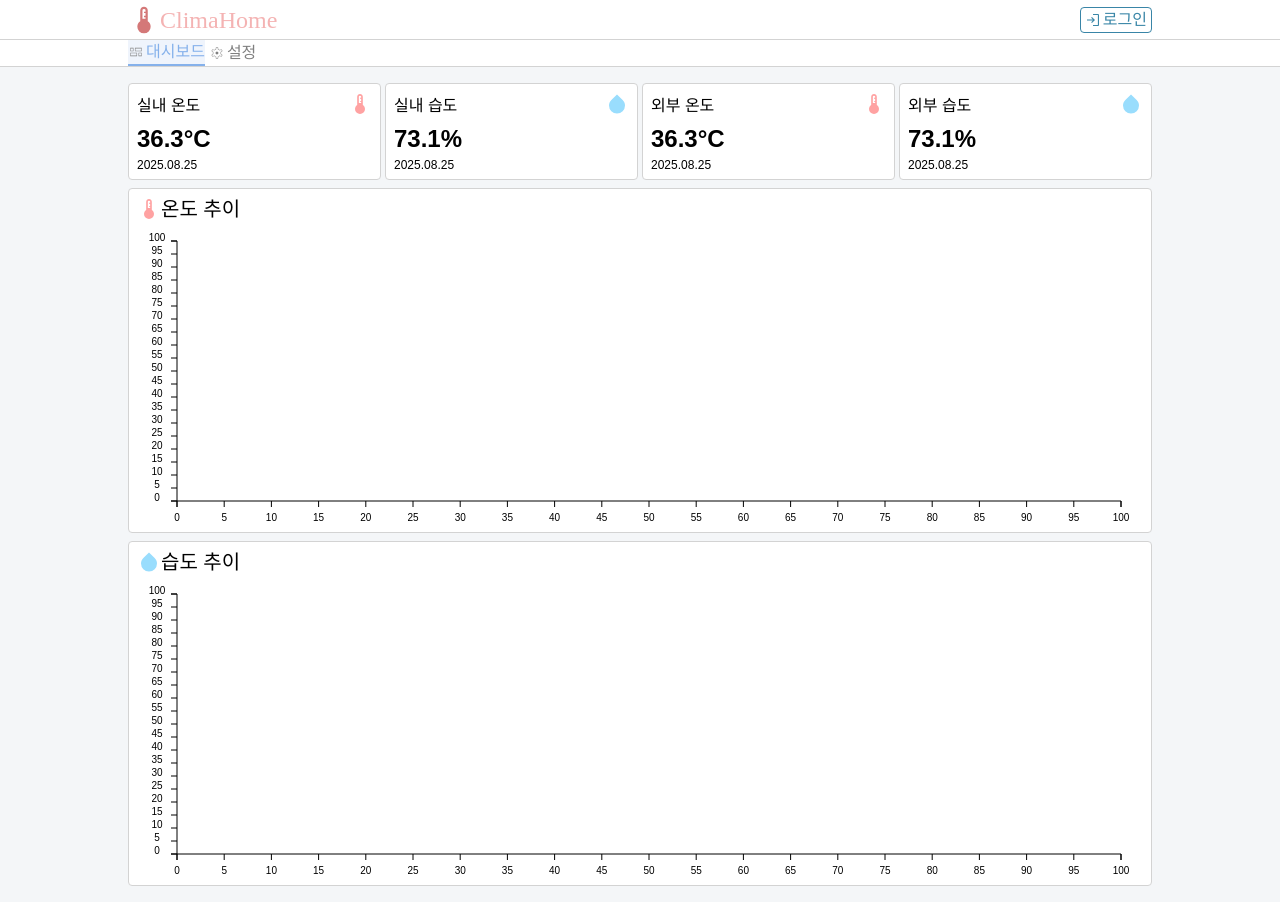
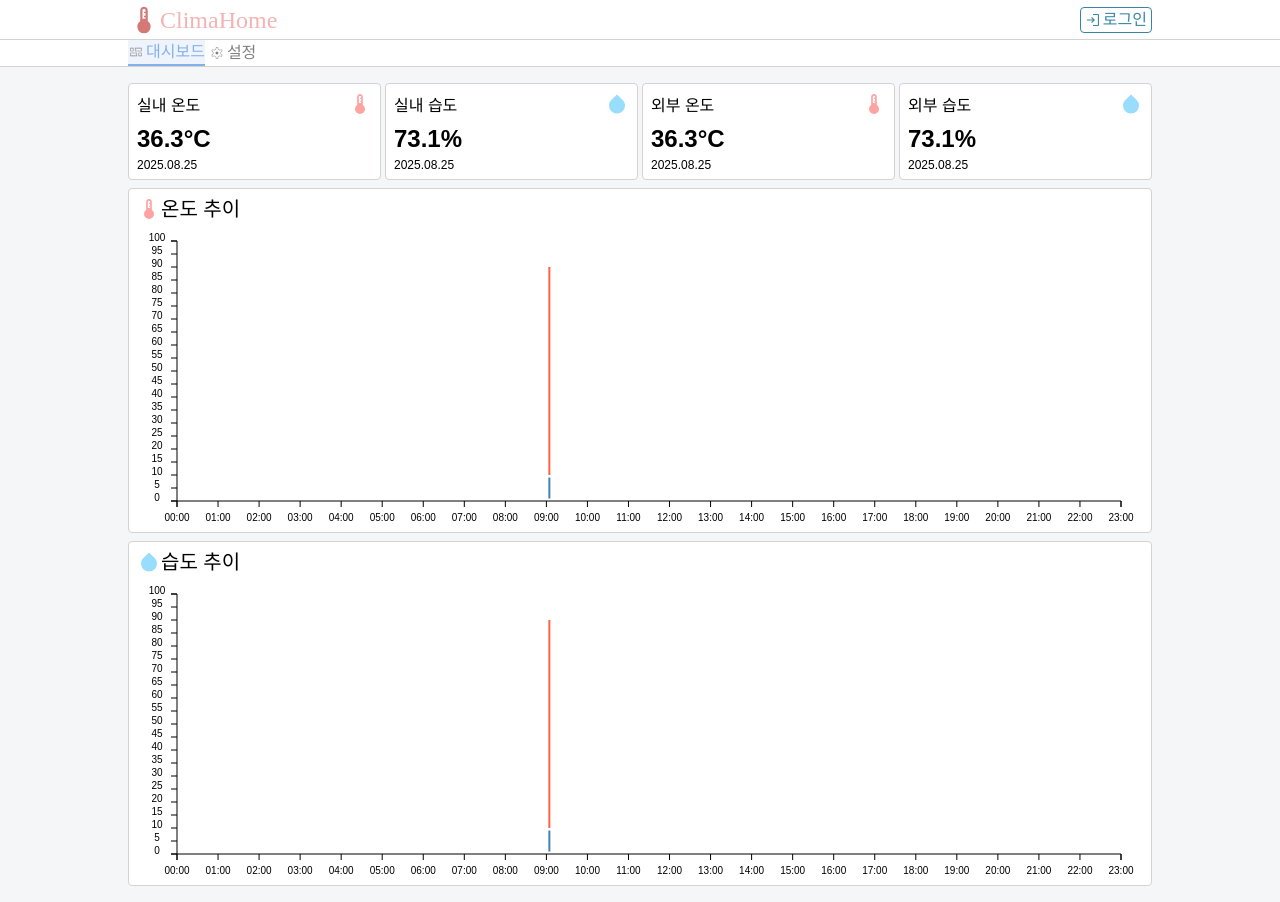
Before and after one commit to ShinSeongCheol/home-monitor, a React (Vite) app in the folder frontend/: page / in a window 1280 px wide. Built offline with nearby package versions, Linux system fonts and the light colour scheme; what ag-grid-community would draw is missing.

Commit message:
💄 feat '라인 차트 컴포넌트'
- x축 시간 변경
- data전달 해서 표시되도록 변경

```diff
--- a/frontend/src/Dashboard.tsx
+++ b/frontend/src/Dashboard.tsx
@@ -4,13 +4,50 @@ import LineChartComponent from './components/LineChartComponent';
 import HumiditySVG from './assets/humidity.svg?react';
 import TemeratureSVG from './assets/device_thermostat.svg?react'
 
+export type Data = {
+    x: Date;
+    y: number;
+};
+
+export type Datasets = {
+    name: string;
+    data: Data[];
+    color: string
+}
+
 const Dashboard = () => {
+
+    const data1: Data[] = [
+        { x: new Date(), y: 1 },
+        { x: new Date(), y: 3 },
+        { x: new Date(), y: 2 },
+        { x: new Date(), y: 6 },
+        { x: new Date(), y: 5 },
+        { x: new Date(), y: 9 },
+    ];
+
+    const data2: Data[] = [
+        { x: new Date(), y: 10 },
+        { x: new Date(), y: 30 },
+        { x: new Date(), y: 20 },
+        { x: new Date(), y: 60 },
+        { x: new Date(), y: 50 },
+        { x: new Date(), y: 90 },
+    ];
+
+    const datasets: Datasets[] = [
+        { name: "A", data: data1, color: "steelblue" },
+        { name: "B", data: data2, color: "tomato" }
+    ];
+
+    console.log(datasets);
+
     return (
         <main className={styles.main}>
             <section className={styles.section}>
                 <WeatherComponent></WeatherComponent>
-                <LineChartComponent title='온도 추이' icon={<TemeratureSVG width={"24px"} height={"24px"} fill='#ffa2a2ff'/>}></LineChartComponent>
-                <LineChartComponent title='습도 추이' icon={<HumiditySVG width={"24px"} height={"24px"} fill='#99ddfdff'/>}></LineChartComponent>
+                <LineChartComponent title='온도 추이' icon={<TemeratureSVG width={"24px"} height={"24px"} fill='#ffa2a2ff' />} datasets={datasets}></LineChartComponent>
+                <LineChartComponent title='습도 추이' icon={<HumiditySVG width={"24px"} height={"24px"} fill='#99ddfdff' />} datasets={datasets}></LineChartComponent>
             </section>
         </main>
     );
--- a/frontend/src/components/LineChartComponent.tsx
+++ b/frontend/src/components/LineChartComponent.tsx
@@ -1,14 +1,16 @@
 import { useMemo, useRef } from 'react';
 import styles from '../styles/LineChartComponent.module.css';
 import * as d3 from 'd3';
+import type { Data, Datasets } from '../Dashboard';
 
 
 type LineChartComponentProps = {
     title: string;
-    icon: React.ReactNode
+    icon: React.ReactNode;
+    datasets: Datasets[];
 };
 
-const LineChartComponent = ({title, icon} : LineChartComponentProps) => {
+const LineChartComponent = ({ title, icon, datasets }: LineChartComponentProps) => {
 
     const containerRef = useRef<HTMLDivElement | null>(null);
     const containerWidth = containerRef.current?.offsetWidth ?? 1024;
@@ -19,27 +21,36 @@ const LineChartComponent = ({title, icon} : LineChartComponentProps) => {
     const marginBottom = 20;
     const marginLeft = 40;
 
-    const xDomain = [0,100]
+    const xDomain = [d3.timeDay.floor(new Date()), d3.timeHour.offset(d3.timeDay.ceil(new Date()), -1)]
     const xRange = [marginLeft, containerWidth - marginRight]
 
+    const yDomain = [100, 0]
+    const yRange = [marginBottom, containerHeight - marginTop]
+
+    const xScale = useMemo(() => {
+        return d3.scaleTime().domain(xDomain).range(xRange);
+    }, [containerWidth])
+
+    const yScale = useMemo(() => {
+        return d3.scaleLinear().domain(yDomain).range(yRange);
+    }, [containerHeight])
+
     const xTicks = useMemo(() => {
-        const xScale = d3.scaleLinear()
+        const xScale = d3.scaleTime()
             .domain(xDomain)
             .range(xRange)
 
+        const timeFormatter = d3.timeFormat("%H:%M")
         const width = xRange[1] - xRange[0];
         const pixelsPerTick = 30;
         const numberOfTicksTarget = Math.max(1, Math.floor(width / pixelsPerTick));
 
         return xScale.ticks(numberOfTicksTarget)
             .map(value => ({
-                value,
+                value: timeFormatter(value),
                 xOffset: xScale(value)
             }));
     }, [containerWidth])
-
-    const yDomain = [100, 0]
-    const yRange = [marginBottom, containerHeight - marginTop]
 
     const yTicks = useMemo(() => {
         const yScale = d3.scaleLinear()
@@ -57,27 +68,37 @@ const LineChartComponent = ({title, icon} : LineChartComponentProps) => {
             }));
     }, [containerHeight])
 
-    console.log(yTicks);
+    const lineGenerator = d3.line<Data>()
+        .x(d => xScale(d.x))
+        .y(d => yScale(d.y));
 
     return (
         <div className={styles.container} ref={containerRef}>
             <h2>{icon} {title}</h2>
             <svg width={containerWidth} height={containerHeight}>
+                <g>
                     <path d={["M", -6, yRange[0], "H", 0, "V", yRange[1], "H", -6].join(" ")} fill='none' stroke='currentColor' transform={`translate(${marginLeft}, 0)`}></path>
                     {yTicks.map(({ value, yOffset }) => (
                         <g key={value} transform={`translate(${marginLeft}, ${yOffset})`}>
                             <line x2="-6" stroke='currentColor'></line>
-                        <text key={value} style={{fontSize: "10px", textAnchor: "middle", transform: "translateX(-20px)"}}>{value}</text>
+                            <text key={value} style={{ fontSize: "10px", textAnchor: "middle", transform: "translateX(-20px)" }}>{value}</text>
                         </g>
                     ))}
+                </g>
 
+                <g>
                     <path d={["M", xRange[0], 6, "v", -6, "H", xRange[1], "v", 6].join(" ")} fill='none' stroke='currentColor' transform={`translate(0, ${containerHeight - marginBottom})`}></path>
                     {xTicks.map(({ value, xOffset }) => (
                         <g key={value} transform={`translate(${xOffset}, ${containerHeight - marginBottom})`}>
                             <line y2="6" stroke='currentColor'></line>
-                        <text key={value} style={{fontSize: "10px", textAnchor: "middle", transform: "translateY(20px)"}}>{value}</text>
+                            <text key={value} style={{ fontSize: "10px", textAnchor: "middle", transform: "translateY(20px)" }}>{value}</text>
                         </g>
                     ))}
+                </g>
+
+                {datasets.map((data) => {
+                    return <path key={data.name} d={lineGenerator(data.data) ?? ""} fill='none' stroke={data.color} strokeWidth={'2'}></path>
+                })}
             </svg>
         </div>
     )
```
Lines whose indentation alone changed are shown as unchanged.
